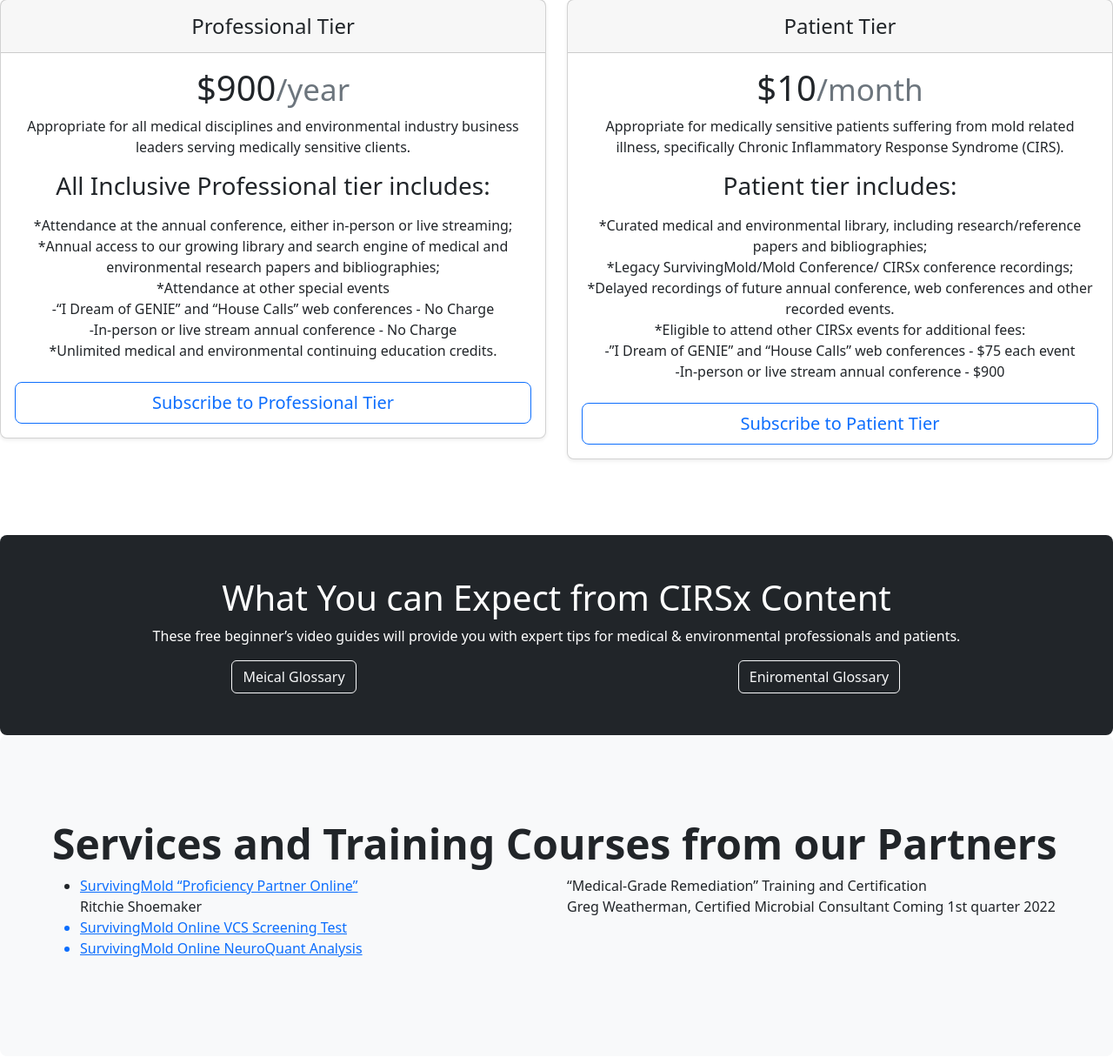
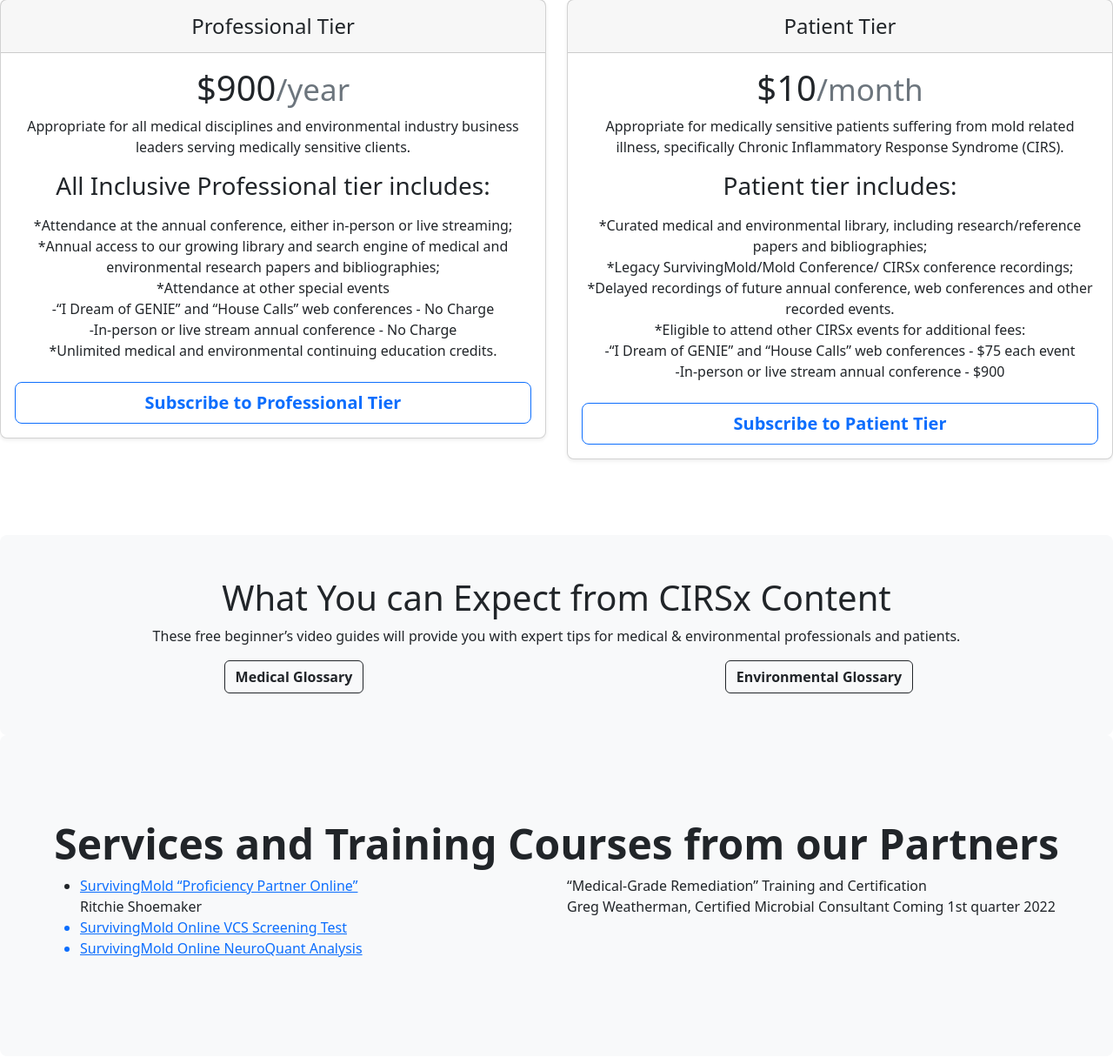
Before and after one commit to Novamacro-LLC/CIRSx, a Django app: page /subscribe/ in a window 1280 px wide. Shown: the part 872-2095 px from the top of the page at 87% size. Run offline with Django 4.2, Linux system fonts and the light colour scheme.

Commit message:
fixed a typo

```diff
--- a/home/templates/home/subscribe.html
+++ b/home/templates/home/subscribe.html
@@ -48,11 +48,11 @@
               <li>*Attendance at the annual conference, either in-person or live streaming;</li>
               <li>*Annual access to our growing library and search engine of medical and environmental research papers and bibliographies;</li>
               <li>*Attendance at other special events</li>
-              <li>-“I Dream of GENIE” and “House Calls” web conferences - No Charge</li>
+                <li>-<q>I Dream of GENIE</q> and <q>House Calls</q> web conferences - No Charge</li>
               <li>-In-person or live stream annual conference - No Charge</li>
               <li>*Unlimited medical and environmental continuing education credits.</li>
             </ul>
-            <button type="button" class="w-100 btn btn-lg btn-outline-primary">Subscribe to Professional Tier</button>
+            <button type="button" class="w-100 btn btn-lg btn-outline-primary fw-bold">Subscribe to Professional Tier</button>
           </div>
         </div>
       </div>
@@ -72,10 +72,10 @@
               <li>*Legacy SurvivingMold/Mold Conference/ CIRSx conference recordings; </li>
               <li>*Delayed recordings of future annual conference, web conferences and other recorded events.</li>
               <li>*Eligible to attend other CIRSx events for additional fees:</li>
-              <li>-”I Dream of GENIE” and “House Calls” web conferences - $75 each event</li>
+                <li>-<q>I Dream of GENIE</q> and <q>House Calls</q> web conferences - $75 each event</li>
               <li>-In-person or live stream annual conference - $900</li>
             </ul>
-            <button type="button" class="w-100 btn btn-lg btn-outline-primary">Subscribe to Patient Tier</button>
+            <button type="button" class="w-100 btn btn-lg btn-outline-primary fw-bold">Subscribe to Patient Tier</button>
           </div>
         </div>
       </div>
@@ -84,7 +84,7 @@
 <!-- 4.1.1.3.2 Free Content -->
 <!-- 4.1.1.3.2.1 Title -->
     <div class="col text-center">
-        <div class="h-100 p-5 text-white bg-dark rounded-3">
+        <div class="h-100 p-5 bg-light rounded-3">
           <h1>What You can Expect from CIRSx Content</h1>
             <!-- 4.1.1.3.2.2 Text -->
           <p>These free beginner’s video guides will provide you with expert tips for
@@ -92,11 +92,11 @@
             <!-- 4.1.1.3.2.3 Buttons -->
            <div class="row row-cols-1 row-cols-md-2 text-center">
            <div class="col"><a href="{% url 'medical_glossary' %}">
-          <button class="btn btn-outline-light" type="button">Meical Glossary</button>
+          <button class="btn btn-outline-dark fw-bold" type="button">Medical Glossary</button>
             </a>
             </div>
            <div class="col"><a href="{% url 'medical_glossary' %}">
-          <button class="btn btn-outline-light" type="button">Eniromental Glossary</button>
+          <button class="btn btn-outline-dark fw-bold" type="button">Environmental Glossary</button>
             </a>
            </div>
         </div>
@@ -110,7 +110,7 @@
 <div class="p-5 mb-4 bg-light rounded-3">
       <div class="container-fluid py-5">
           <!-- 4.1.1.3.3.1 Title -->
-        <h1 class="display-5 fw-bold">Services and Training Courses from our Partners</h1>
+        <h1 class="display-5 fw-bold text-center">Services and Training Courses from our Partners</h1>
           <!-- 4.1.1.3.3.2 Text w/links -->
           <div class="row row-cols-1 row-cols-md-2">
           <div class="col">
@@ -120,7 +120,7 @@
               </a>
                 Ritchie Shoemaker</li>
               <a href="https://www.survivingmold.com/store1/online-screening-test?utm_source=CIRSX&utm_medium=refer&utm_id=CIRSX">
-                  <li> SurvivingMold Online VCS Screening Test</li>
+                  <li>SurvivingMold Online VCS Screening Test</li>
               </a>
               <a href="https://www.survivingmold.com/store1/online-neuroquant-test?utm_source=CIRSX&utm_medium=refer&utm_id=CIRSX">
                   <li>SurvivingMold Online NeuroQuant Analysis</li>
@@ -128,7 +128,8 @@
             </ul>
           </div>
           <div class="col">
-            “Medical-Grade Remediation” Training and Certification <br> Greg Weatherman, Certified Microbial Consultant Coming 1st quarter 2022
+              <q>Medical-Grade Remediation</q> Training and Certification <br>
+              Greg Weatherman, Certified Microbial Consultant Coming 1st quarter 2022
           </div>
           </div>
       </div>
```
